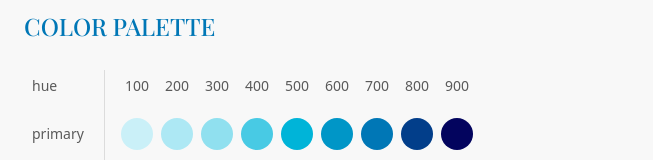
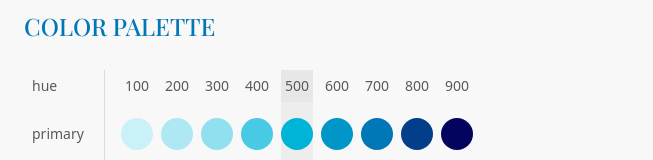
Before and after one commit to StefanKandlbinder/styledictionarytailwindbridge, an Angular app: page / in a window 1280 px wide. Shown: the part 138-298 px from the top of the page, without its empty margins (0-653 px from the left). Built offline with nearby package versions, Linux system fonts and the light colour scheme.

Commit message:
standard hue highlight

```diff
--- a/src/app/designsystem/colors/colors.component.html
+++ b/src/app/designsystem/colors/colors.component.html
@@ -5,7 +5,7 @@
       <div class="px-2 text-sm w-20 flex-shrink-0">hue</div>
     </div>
     <ul class="flex ml-4">
-      <li class="flex mr-2" *ngFor="let hue of getHueValues()">
+      <li class="flex mr-2" *ngFor="let hue of getHueValues()" [ngClass]="{'bg-gray-200 bg-opacity-60' : hue.attributes.item == '500'}">
         <div class="flex items-center justify-center w-8 h-8 text-sm">
           {{ hue.attributes.item }}
         </div>
@@ -17,12 +17,11 @@
       <div class="px-2 text-sm w-20 flex-shrink-0">{{ color[0].attributes.type }}</div>
     </div>
     <ul class="flex ml-4">
-      <li class="flex mr-2 py-4" *ngFor="let hue of color">
+      <li class="flex mr-2 py-4" *ngFor="let hue of color" [ngClass]="{'bg-gray-200 bg-opacity-40' : hue.attributes.item == '500'}">
         <div
           title="Hue: {{ hue.attributes.item }} / RGB Value: {{ hue.value }}"
           [style.background]="getColorToken(hue)"
-          class="flex w-8 h-8 rounded-full">
-        </div>
+          class="flex w-8 h-8 rounded-full"></div>
       </li>
     </ul>
   </li>
```
